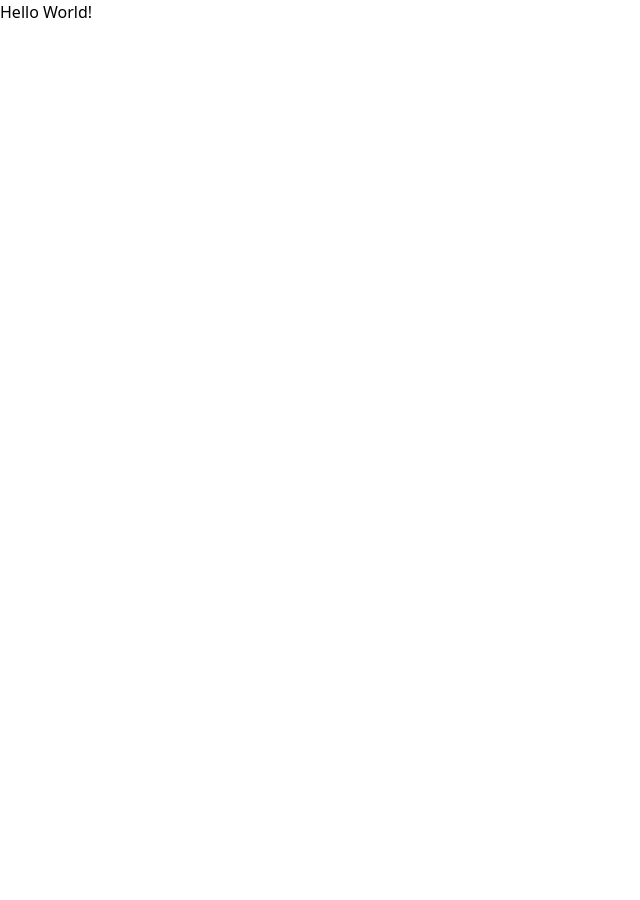
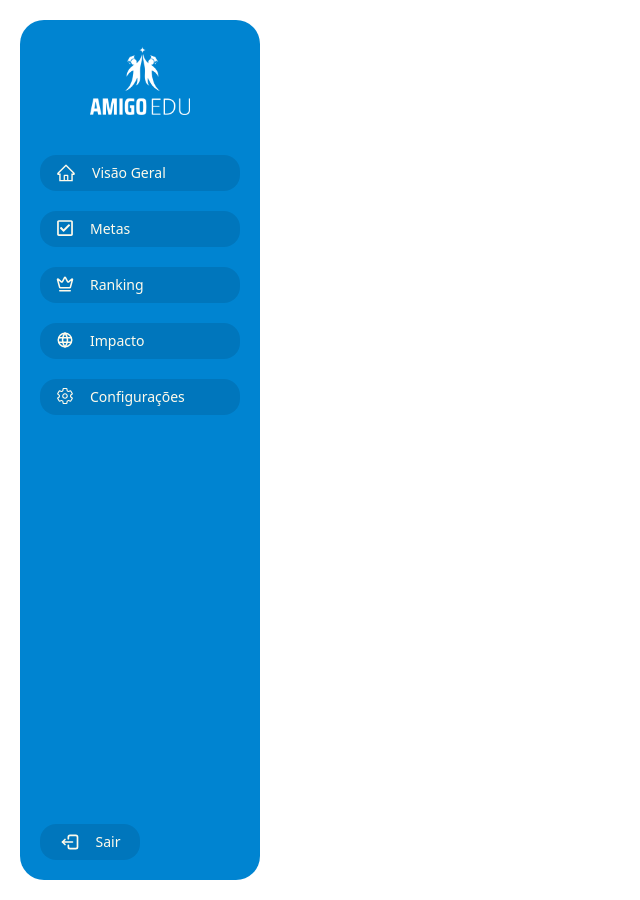
Before and after one commit to Juh-MM/AmigoEdu-frontend, a React (Vite) app: page / in a window 1280 px wide. Shown: the whole page, without its empty margins (0-640 px from the left). Before the commit the page ends 800 px from the top, so only its background shows below. Built offline with nearby package versions, Linux system fonts and the light colour scheme.

Commit message:
Add Sidebar

```diff
--- a/package.json
+++ b/package.json
@@ -10,9 +10,12 @@
     "preview": "vite preview"
   },
   "dependencies": {
+    "@fortawesome/react-fontawesome": "^3.1.0",
     "@tailwindcss/vite": "^4.1.14",
     "react": "^19.1.1",
     "react-dom": "^19.1.1",
+    "react-icons": "^5.5.0",
+    "react-router-dom": "^7.9.3",
     "tailwindcss": "^4.1.14"
   },
   "devDependencies": {
--- a/src/App.jsx
+++ b/src/App.jsx
@@ -1,8 +1,17 @@
 import './App.css'
+import Sidebar from './components/Sidebar'
+
+import { BrowserRouter as Router, Routes, Route } from 'react-router-dom';
 
 function App() {
   return (
-    <div className="teste">Hello World!</div>
+      <Router>
+      <Sidebar />
+
+      <Routes>
+        <Route path="/" />
+      </Routes>
+    </Router>
   )
 }
 
--- /dev/null
+++ b/src/components/Sidebar.jsx
@@ -0,0 +1,50 @@
+import { AiOutlineHome } from "react-icons/ai";
+import { FaRegCheckSquare } from "react-icons/fa";
+import { LuCrown } from "react-icons/lu";
+import { TbWorld } from "react-icons/tb";
+import { IoSettingsOutline } from "react-icons/io5";
+import { TbLogout2 } from "react-icons/tb";
+
+import Logo from '../assets/Logo.png'
+
+import { Link } from 'react-router-dom';
+
+export default function Sidebar() {
+    return(
+        <div className="flex flex-col h-215 w-60 m-5 p-5 gap-4 bg-sky-600 rounded-3xl justify-between text-sm">
+            <div className="flex flex-col w-full gap-10 items-center">
+                <img src={Logo} className="w-25" alt="Logo do AmigoEdu"/>
+                <div className="flex flex-col gap-5 w-full">
+                    <div div className="flex gap-4 p-2 align-middle bg-sky-700/50 rounded-2xl px-4 hover:bg-sky-700/70">
+                        <AiOutlineHome className="text-amber-50 text-xl"/>
+                        <Link to="/"  className="text-amber-50">Visão Geral</Link>
+                    </div>
+                    <div div className="flex gap-4 p-2 align-middle bg-sky-700/50 rounded-2xl px-4 hover:bg-sky-700/70">
+                        <FaRegCheckSquare className="text-amber-50 text-lg"/>
+                        <Link to="/"  className="text-amber-50">Metas</Link>
+                    </div>
+                    <div div className="flex gap-4 p-2 align-middle bg-sky-700/50 rounded-2xl px-4 hover:bg-sky-700/70">
+                        <LuCrown className="text-amber-50 text-lg"/>
+                        <Link to="/"  className="text-amber-50">Ranking</Link>
+                    </div>
+                    <div div className="flex gap-4 p-2 align-middle bg-sky-700/50 rounded-2xl px-4 hover:bg-sky-700/70">
+                        <TbWorld className="text-amber-50 text-lg"/>
+                        <Link to="/"  className="text-amber-50">Impacto</Link>
+                    </div>
+                    <div div className="flex gap-4 p-2 align-middle bg-sky-700/50 rounded-2xl px-4 hover:bg-sky-700/70">
+                        <IoSettingsOutline  className="text-amber-50 text-lg"/>
+                        <Link to="/"  className="text-amber-50">Configurações</Link>
+                    </div>
+                </div>
+            </div>
+
+
+            <div className="flex gap-4 p-2 w-25 justify-center bg-sky-700/50 rounded-2xl hover:bg-sky-700/70">
+                <TbLogout2 className="text-amber-50 text-xl"/>
+                <span className="text-amber-50">Sair</span>
+            </div>
+        </div>
+    )
+}
+
+//div className=""
```
Also changed, not shown: src/assets/Logo.png (added), 1 other file (tests, documents, lock files or other folders).
